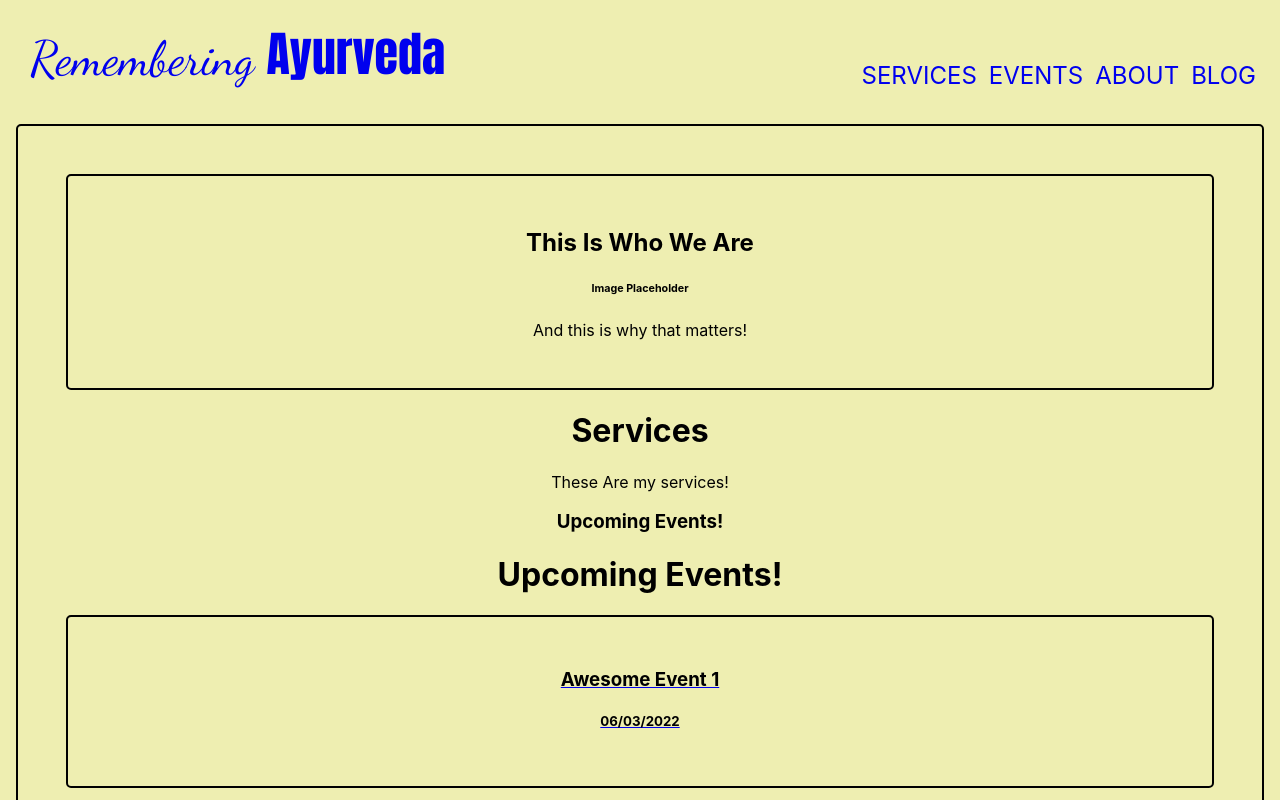
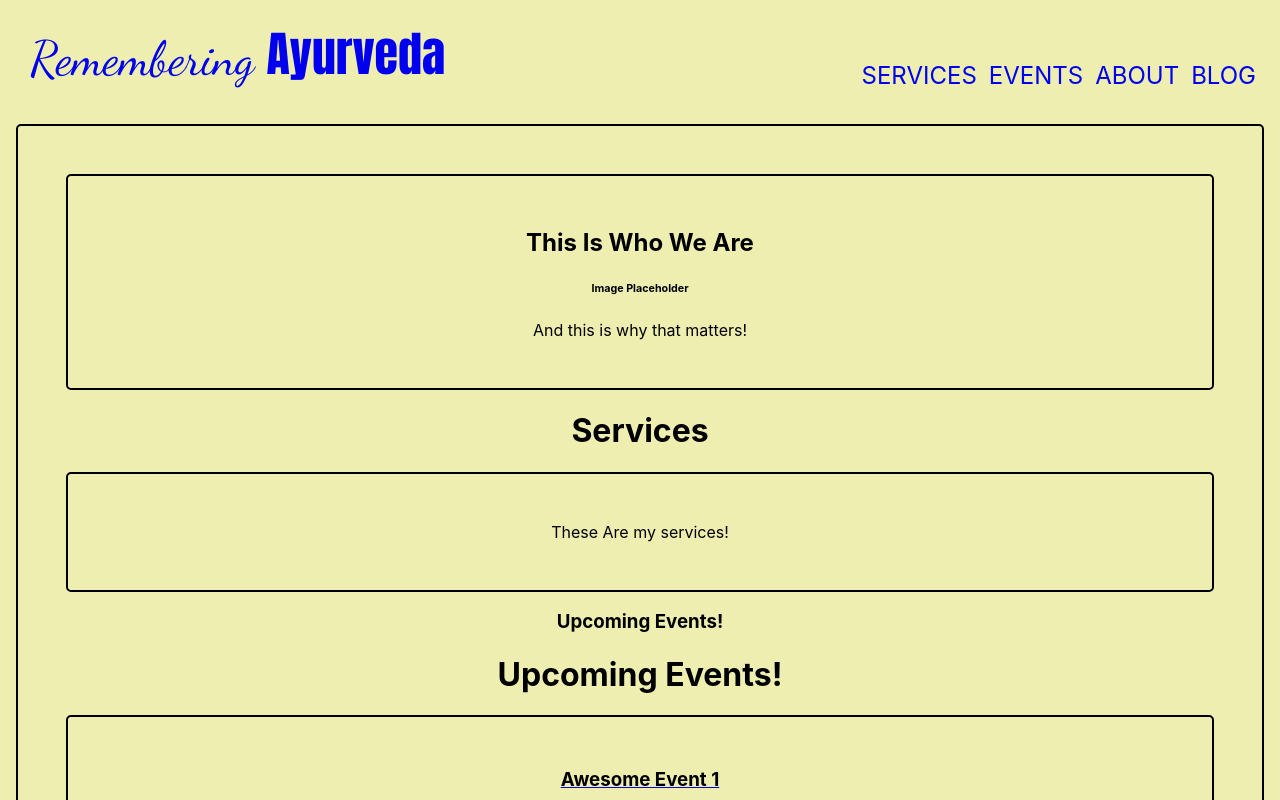
Before and after one commit to CoffeeJitterz/remeberingayurveda, a React (Create React App) app in the folder client/: page / in a window 1280 px wide. Shown: the top 800 px of the page. Built offline with nearby package versions, Linux system fonts and the light colour scheme.

Commit message:
Card added to Services component

```diff
--- a/client/src/components/Services.jsx
+++ b/client/src/components/Services.jsx
@@ -1,9 +1,12 @@
+import Card from '../shared/Card'
 
 export default function Services() {
   return (
     <div>
         <h1>Services</h1>
-        <p>These Are my services!</p>
+        <Card>
+          <p>These Are my services!</p>
+        </Card>
     </div>
   )
 }
```
